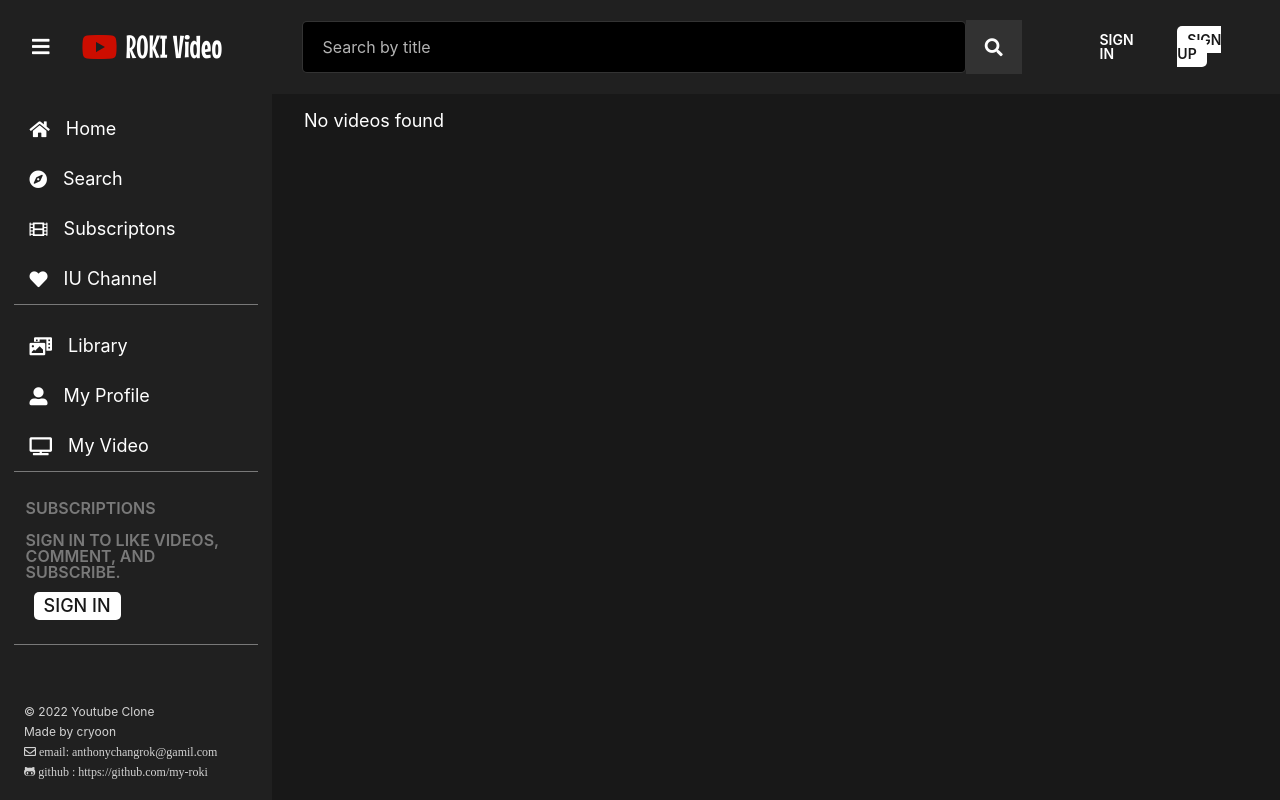
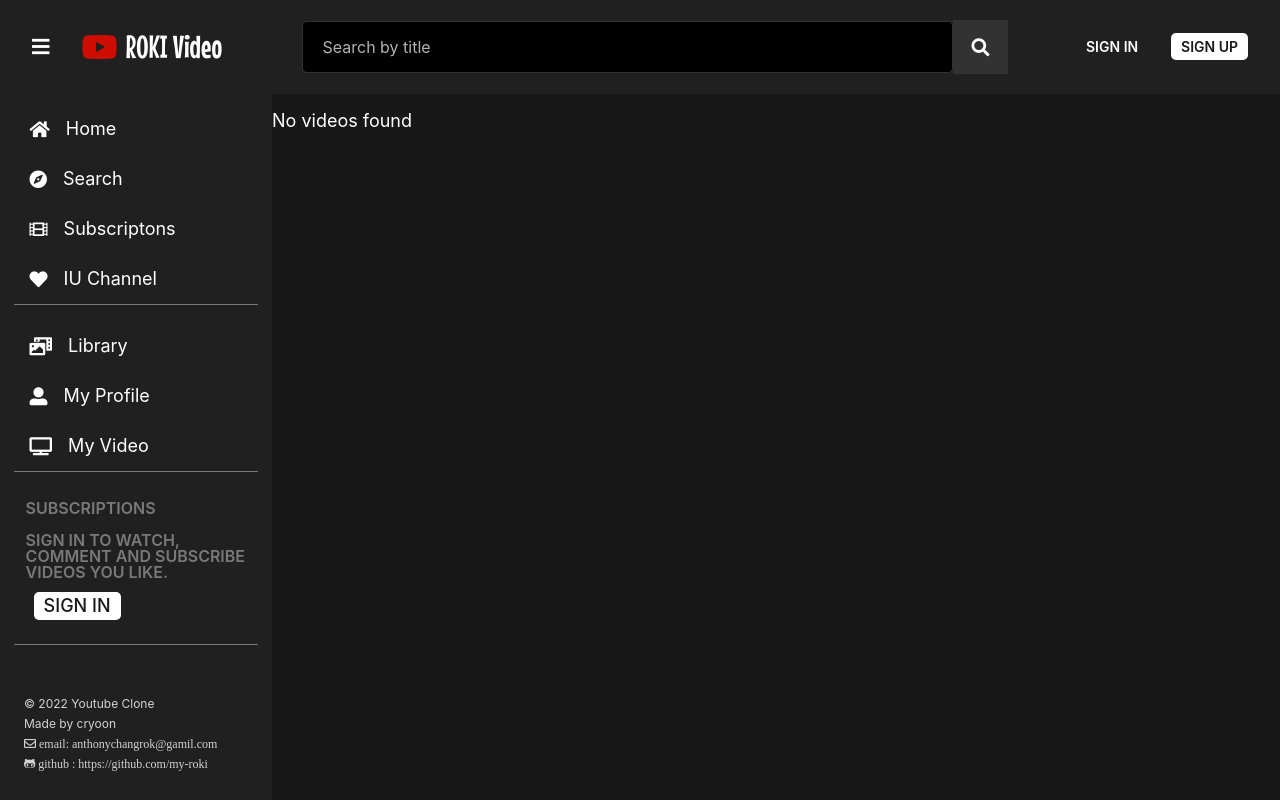
Before and after one commit to my-roki/Rokitube, a Node server app: page /search in a window 1280 px wide. Run offline with Node 20, Linux system fonts and the light colour scheme; style sheets or scripts are compiled from the project's sources; some libraries are stand-ins or nearby versions.

Commit message:
chore: trivial - hompage fix

```diff
--- a/src/client/js/main.js
+++ b/src/client/js/main.js
@@ -4,7 +4,7 @@ const hamburger = document.getElementById("hamburger");
 const aside = document.querySelector("aside");
 const main = document.querySelector("main");
 
-const marginFold = "48px";
+const marginFold = "96px";
 const marginUnfold = "272px";
 
 const handleNavigation = () => {
--- a/src/client/scss/components/forms.scss
+++ b/src/client/scss/components/forms.scss
@@ -1,4 +1,5 @@
-form {
+form:not(.search__form) {
+  max-width: 420px;
   margin: 0 auto;
   &:not(.search__form) {
     padding: 30px;
--- a/src/client/scss/components/header.scss
+++ b/src/client/scss/components/header.scss
@@ -58,6 +58,7 @@
   }
 
   .navbar__right {
+    min-width: 192px !important;
     ul {
       display: flex;
       justify-content: space-between;
--- a/src/client/scss/components/video.scss
+++ b/src/client/scss/components/video.scss
@@ -5,6 +5,7 @@
   margin-bottom: 64px;
 
   .video-mixin__thumb {
+    width: 360px;
     height: 196px;
     border-radius: 7px;
     background-size: contain;
--- a/src/client/scss/screens/home.scss
+++ /dev/null
@@ -1,3 +0,0 @@
-.video-grid {
-  margin: 32px;
-}
--- a/src/client/scss/styles.scss
+++ b/src/client/scss/styles.scss
@@ -62,7 +62,7 @@ main {
 footer {
   position: absolute;
   height: 50px;
-  bottom: 48px;
+  bottom: 56px;
   left: 24px;
   clear: both;
 }
--- a/src/views/partials/aside.pug
+++ b/src/views/partials/aside.pug
@@ -16,7 +16,7 @@ aside
 						i.fas.fa-film
 						span Subscriptons
 
-				a(href="https://www.youtube.com/c/dlwlrma")
+				a(href="https://www.youtube.com/c/dlwlrma" target="_blank")
 					li
 						i.fas.fa-heart
 						span IU Channel
@@ -55,7 +55,7 @@ aside
 								span 이지동
 					else
 						br
-						span Sign in to like videos, comment, and subscribe.
+						span Sign in to watch, comment and subscribe videos you like.
 						li.aside__button
 							a(href="/login")  Sign in
 
--- a/src/views/video/watch.pug
+++ b/src/views/video/watch.pug
@@ -4,7 +4,6 @@ block content
   div(data-id=video._id)#videoContainer
     if(video.videoUrl.startsWith("upload"))
       video(src=`/${video.videoUrl}`)
-      img(src="/" + loginUser.avatar).avatar
     if(video.videoUrl.startsWith("http"))
       video(src=video.videoUrl)
     div#videoController.videoController
```
Also changed, not shown: src/views/home.pug (+31 -11 lines).
